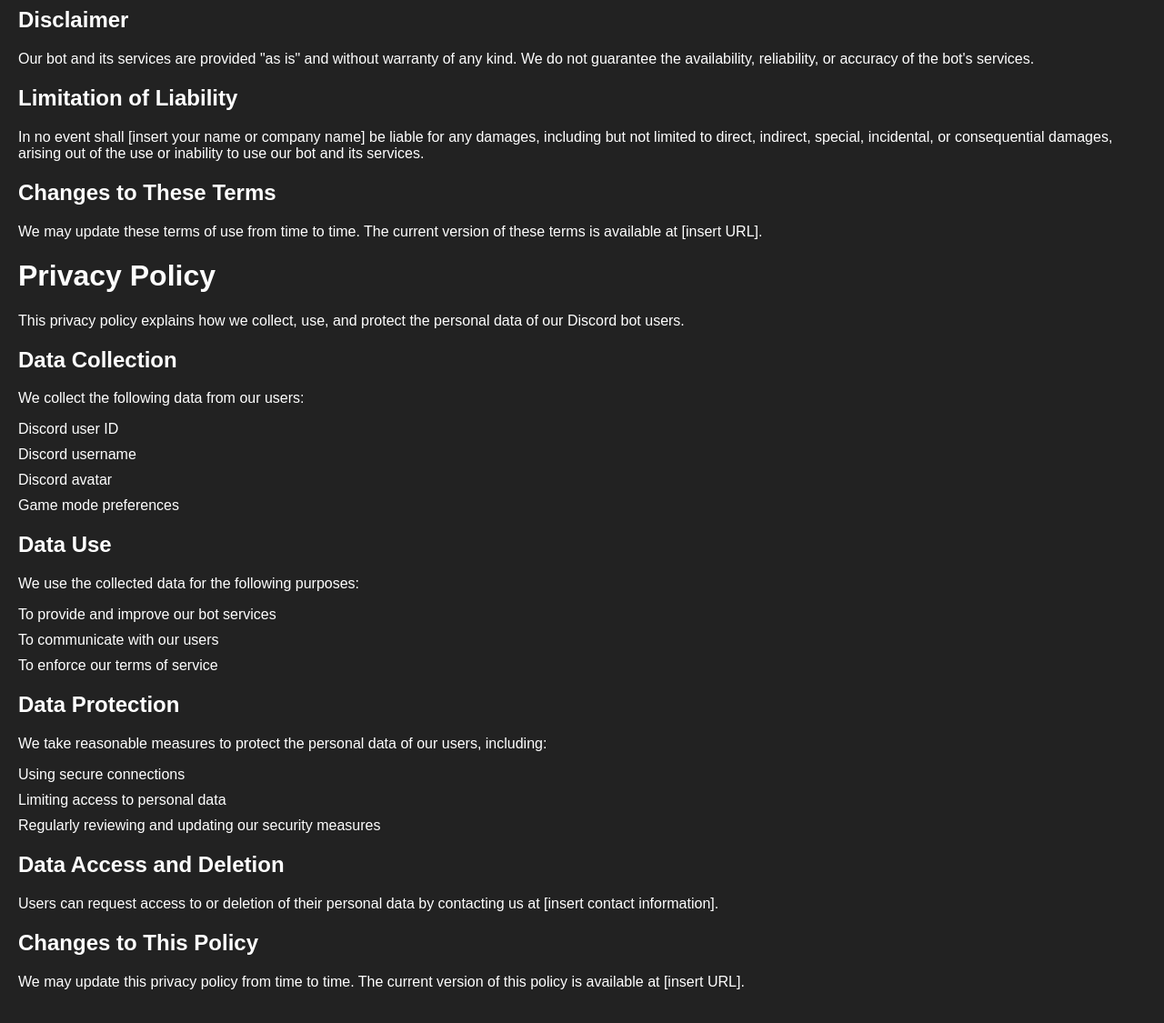
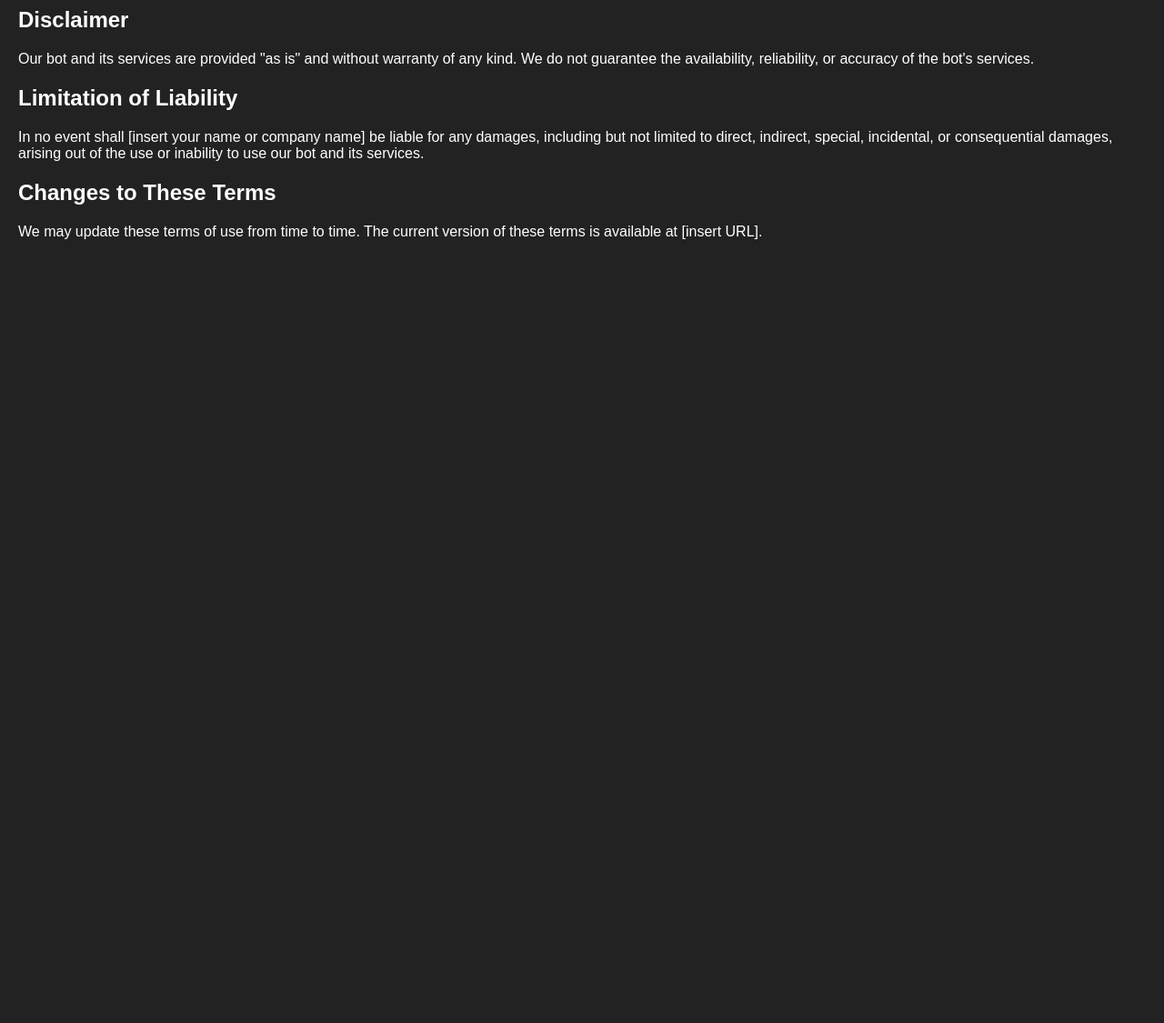
Before and after one commit to skulljojo123/guradianangelterms, a plain HTML site: page index.html in a window 1280 px wide. Shown: the part 523-1648 px from the top of the page at 91% size. After the commit the page ends 823 px from the top, so only its background shows below. Drawn offline with Linux system fonts and the light colour scheme.

Commit message:
Update index.html

```diff
--- a/index.html
+++ b/index.html
@@ -46,59 +46,3 @@
 <p>We may update these terms of use from time to time. The current version of these terms is available at [insert URL].</p>
 </body>
 </html>
-<!DOCTYPE html>
-<html>
-<head>
-    <meta charset="UTF-8">
-    <title>Privacy Policy</title>
-    <style>
-        body {
-            background-color: #222;
-            color: white;
-            font-family: Arial, sans-serif;
-            margin: 0;
-            padding: 20px;
-        }
-        h1, h2 {
-            color: #fff;
-        }
-        ul {
-            list-style-type: none;
-            padding: 0;
-        }
-        li {
-            margin-bottom: 10px;
-        }
-    </style>
-</head>
-<body>
-    <h1>Privacy Policy</h1>
-    <p>This privacy policy explains how we collect, use, and protect the personal data of our Discord bot users.</p>
-    <h2>Data Collection</h2>
-    <p>We collect the following data from our users:</p>
-    <ul>
-        <li>Discord user ID</li>
-        <li>Discord username</li>
-        <li>Discord avatar</li>
-        <li>Game mode preferences</li>
-    </ul>
-    <h2>Data Use</h2>
-    <p>We use the collected data for the following purposes:</p>
-    <ul>
-        <li>To provide and improve our bot services</li>
-        <li>To communicate with our users</li>
-        <li>To enforce our terms of service</li>
-    </ul>
-    <h2>Data Protection</h2>
-    <p>We take reasonable measures to protect the personal data of our users, including:</p>
-    <ul>
-        <li>Using secure connections</li>
-        <li>Limiting access to personal data</li>
-        <li>Regularly reviewing and updating our security measures</li>
-    </ul>
-    <h2>Data Access and Deletion</h2>
-    <p>Users can request access to or deletion of their personal data by contacting us at [insert contact information].</p>
-    <h2>Changes to This Policy</h2>
-    <p>We may update this privacy policy from time to time. The current version of this policy is available at [insert URL].</p>
-</body>
-</html>
```
